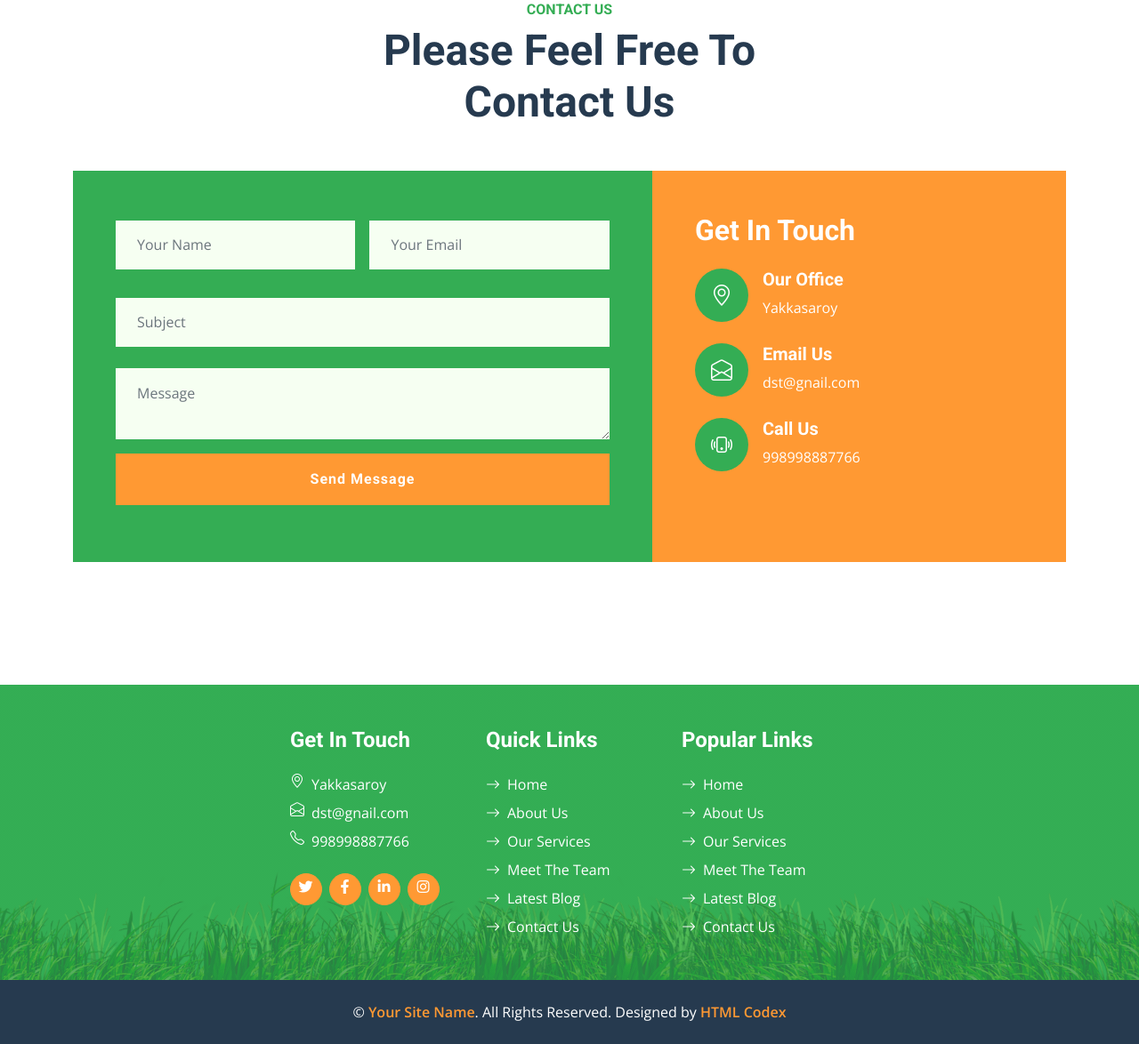
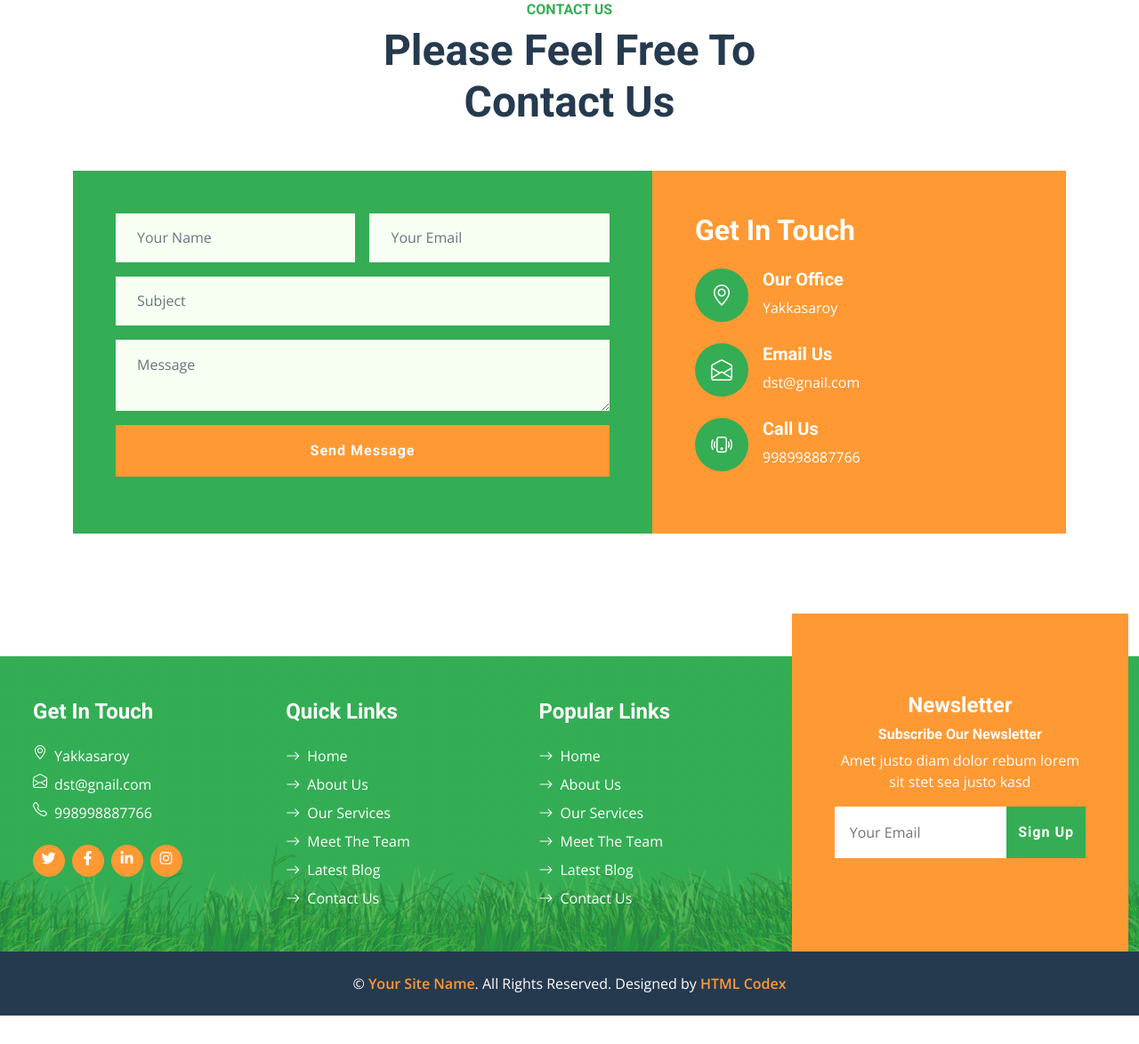
Before and after one commit to javohiralisherovic/farmfresh, a Django app: page /contact/ in a window 1280 px wide. Shown: the part 658-1832 px from the top of the page at 89% size. After the commit the page ends 1800 px from the top, so only its background shows below. Run offline with Django 4.2, Linux system fonts and the light colour scheme; data comes from the database, SQL or seed files in the repository; both versions use the stored data as it was after the commit; some libraries are stand-ins or nearby versions.

Commit message:
newsletter
i just added newsletter

```diff
--- a/farmfresh/admin.py
+++ b/farmfresh/admin.py
@@ -72,7 +72,7 @@ class ServiceAdmin(TranslationAdmin):
 
 # admin.site.register(Customer)
 # admin.site.register(Farmer)
-# admin.site.register(Product)
+admin.site.register(Newsletter)
 admin.site.register(Fact)
 admin.site.register(AboutUs)
 admin.site.register(Contact)
--- a/farmfresh/models.py
+++ b/farmfresh/models.py
@@ -138,3 +138,10 @@ class Fact(models.Model):
 
     def __str__(self):
         return self.name
+
+
+class Newsletter(models.Model):
+    email = models.EmailField(max_length=255)
+
+    def __str__(self):
+        return self.email
--- a/farmfresh/views.py
+++ b/farmfresh/views.py
@@ -10,6 +10,15 @@ from django.views.decorators.csrf import csrf_protect
 
 
 def infex(request):
+    if request.method == "POST":
+        email = request.POST.get('email')
+
+        newsletter = Newsletter(
+            email=email,
+        )
+        print(email)
+        newsletter.save()
+
     productsdisplay = Product.objects.all()
     farmersdisplay = Farmer.objects.all()
     customersdisplay = Customer.objects.all()
@@ -29,6 +38,15 @@ def infex(request):
 
 @csrf_protect
 def contact(request):
+    if request.method == "POST":
+        email = request.POST.get('email')
+
+        newsletter = Newsletter(
+            email=email,
+        )
+        print(email)
+        newsletter.save()
+
     if request.method == "GET":
         name = request.GET.get('name')
         email = request.GET.get('email')
@@ -98,6 +116,15 @@ class ProductView(ListView):
 
 
 def about(request):
+    if request.method == "POST":
+        email = request.POST.get('email')
+
+        newsletter = Newsletter(
+            email=email,
+        )
+        print(email)
+        newsletter.save()
+
     farmersdisplay = Farmer.objects.all()
     aboutdisplay = AboutUs.objects.all()
     factdisplay = Fact.objects.all()
@@ -106,6 +133,15 @@ def about(request):
 
 
 def blog(request):
+    if request.method == "POST":
+        email = request.POST.get('email')
+
+        newsletter = Newsletter(
+            email=email,
+        )
+        print(email)
+        newsletter.save()
+
     postsdisplay = Post.objects.all()
     categorydisplay = Category.objects.all()
     aboutdisplay = AboutUs.objects.all()
@@ -114,6 +150,15 @@ def blog(request):
 
 
 def feature(request):
+    if request.method == "POST":
+        email = request.POST.get('email')
+
+        newsletter = Newsletter(
+            email=email,
+        )
+        print(email)
+        newsletter.save()
+
     servicedisplay = Service.objects.all()
     aboutdisplay = AboutUs.objects.all()
     featuredisplay = Feature.objects.all()
@@ -122,6 +167,15 @@ def feature(request):
 
 
 def detail(request):
+    if request.method == "POST":
+        email = request.POST.get('email')
+
+        newsletter = Newsletter(
+            email=email,
+        )
+        print(email)
+        newsletter.save()
+
     postsdisplay = Post.objects.all()
     categorydisplay = Category.objects.all()
     customersdisplay = Customer.objects.all()
@@ -131,6 +185,15 @@ def detail(request):
 
 
 def service(request):
+    if request.method == "POST":
+        email = request.POST.get('email')
+
+        newsletter = Newsletter(
+            email=email,
+        )
+        print(email)
+        newsletter.save()
+
     customersdisplay = Customer.objects.all()
     servicedisplay = Service.objects.all()
     aboutdisplay = AboutUs.objects.all()
@@ -139,6 +202,15 @@ def service(request):
 
 
 def team(request):
+    if request.method == "POST":
+        email = request.POST.get('email')
+
+        newsletter = Newsletter(
+            email=email,
+        )
+        print(email)
+        newsletter.save()
+
     farmersdisplay = Farmer.objects.all()
     aboutdisplay = AboutUs.objects.all()
     context = {"Farmer":farmersdisplay, 'AboutUs': aboutdisplay}
@@ -146,6 +218,15 @@ def team(request):
 
 
 def testimonial(request):
+    if request.method == "POST":
+        email = request.POST.get('email')
+
+        newsletter = Newsletter(
+            email=email,
+        )
+        print(email)
+        newsletter.save()
+
     customersdisplay = Customer.objects.all()
     aboutdisplay = AboutUs.objects.all()
     context = {"Customer":customersdisplay, 'AboutUs': aboutdisplay}
--- a/static/contact/contact.css
+++ /dev/null
@@ -1,8 +0,0 @@
-input[type=text],
-input[type=email],
-textarea {
-    width: 100%;
-    padding: 12px 20px;
-    margin: 8px 0;
-    display: inline-block;
-}
--- a/templates/contact.html
+++ b/templates/contact.html
@@ -193,7 +193,7 @@
     <style>
     .footer {
     text-align: 5%;
-    padding-left: 25%;
+    padding-left: 2%;
     }
     </style>
     <div class="container-fluid bg-footer bg-primary text-white mt-5">
@@ -259,17 +259,18 @@
                     </div>
                 </div>
                 <div class="col-lg-4 col-md-6 mt-lg-n5">
-                    <!-- <div class="d-flex flex-column align-items-center justify-content-center text-center h-100 bg-secondary p-5">
-                        <h4 class="text-white">Newsletter</h4>
-                        <h6 class="text-white">Subscribe Our Newsletter</h6>
-                        <p>Amet justo diam dolor rebum lorem sit stet sea justo kasd</p>
-                        <form action="">
+                    <div class="d-flex flex-column align-items-center justify-content-center text-center h-100 bg-secondary p-5">
+                        <h4 class="text-white">{% trans "Newsletter" %}</h4>
+                        <h6 class="text-white">{% trans "Subscribe Our Newsletter" %}</h6>
+                        <p>{% trans "Amet justo diam dolor rebum lorem sit stet sea justo kasd" %}</p>
+                        <form action="{% url 'index' %}" method="post">
+                            {% csrf_token %}
                             <div class="input-group">
-                                <input type="text" class="form-control border-white p-3" placeholder="Your Email">
-                                <button class="btn btn-primary">Sign Up</button>
+                                <input type="text" name=email class="form-control border-white p-3" placeholder="Your Email">
+                                <button class="btn btn-primary">{% trans "Sign Up" %} </button>
                             </div>
                         </form>
-                    </div> -->
+                    </div>
                 </div>
             </div>
         </div>
```
Also changed, not shown: templates/about.html (+13 -12 lines), templates/blog.html (+13 -12 lines), templates/detail.html (+13 -12 lines), templates/feature.html (+13 -12 lines), templates/index.html (+14 -13 lines), templates/service.html (+13 -12 lines), templates/team.html (+13 -12 lines), templates/testimonial.html (+13 -12 lines), farm.sqlite3, farmfresh/migrations/0004_newsletter.py (added), media/mobile_images/Al_Pacino_K7FJFES.jpg (added).
